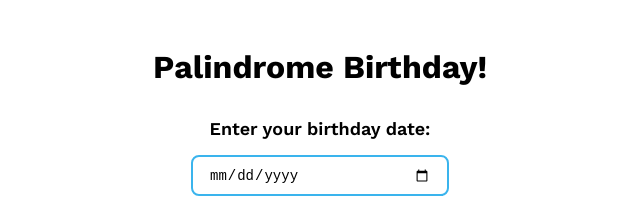
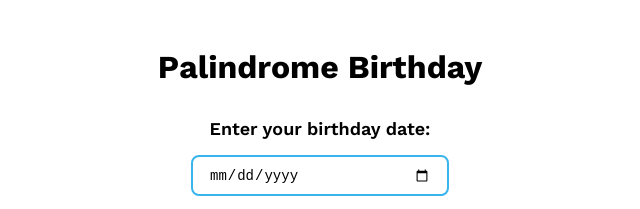
Before and after one commit to hdrock03/Assignment-mark13, a plain HTML site: page index.html in a window 1280 px wide. Shown: the top 209 px of the page, 320-960 px from the left. Drawn offline with nearby package versions, Linux system fonts and the light colour scheme.

Commit message:
feat updated body

```diff
--- a/index.html
+++ b/index.html
@@ -9,12 +9,11 @@
     <link
       rel="shortcut icon"
       type="image/x-icon"
-      href="https://www.google.com/s2/u/0/favicons?domain=neog.camp"
     />
   </head>
   <body>
     <main>
-      <h2>Palindrome Birthday!</h2>
+      <h2>Palindrome Birthday</h2>
       <label class="input-label">Enter your birthday date:</label>
       <input class="input" id="bday-input" type="date" />
       <button id="show-btn">Show</button>
```
